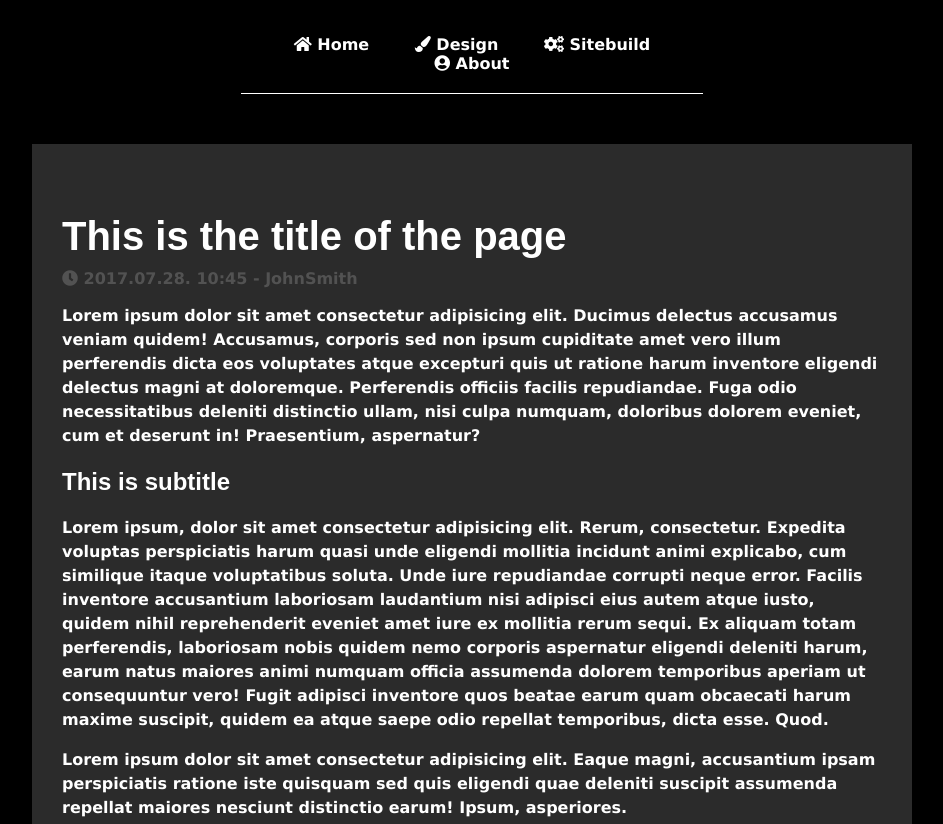
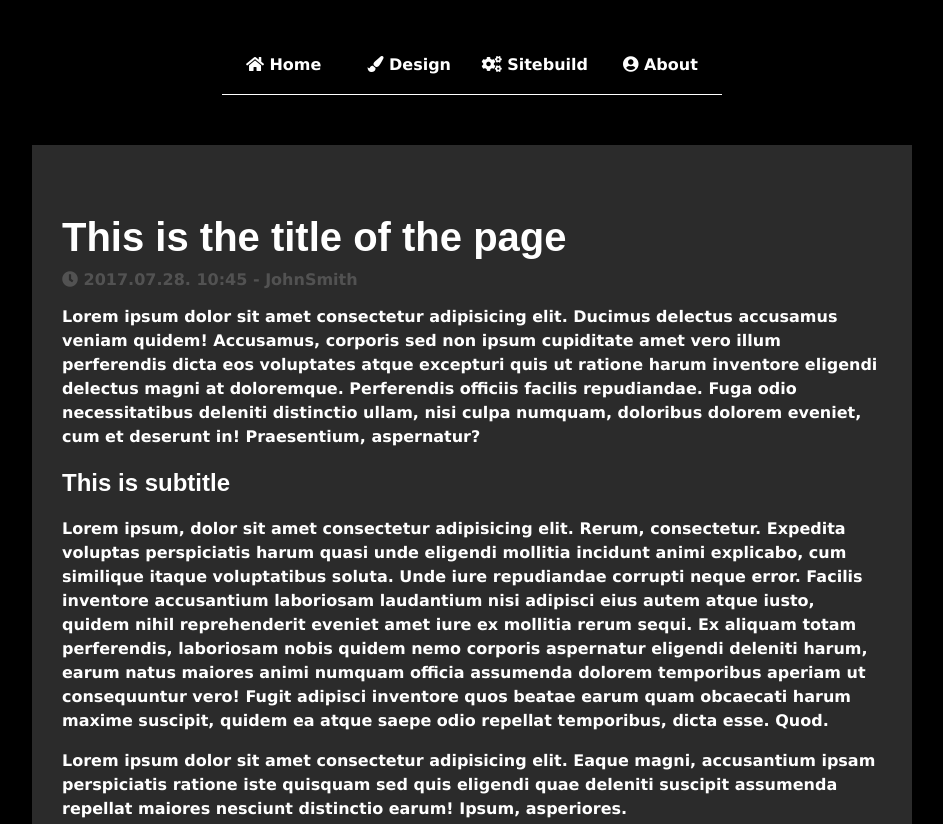
Before and after one commit to MoneyTalks92/minimal_blog, a plain HTML site: page index.html in a window 1280 px wide. Shown: the top 824 px of the page, without its empty margins (168-1111 px from the left). Drawn offline with Linux system fonts and the light colour scheme.

Commit message:
harmadik verzio

```diff
--- a/index.html
+++ b/index.html
@@ -15,20 +15,24 @@
     <nav class="main-menu-container">
         <ul class="main-menu">
             <li class="main-menu-item">
-                <i class="fas fa-home"></i>
-                <a>Home</a>
+                <a href="#">
+                    <i class="fas fa-home"></i>
+                    Home</a>
             </li>
             <li class="main-menu-item">
-                <i class="fas fa-paint-brush"></i>
-                <a>Design</a>
+                <a href="#">
+                    <i class="fas fa-paint-brush"></i>
+                    Design</a>
             </li>
             <li class="main-menu-item">
-                <i class="fas fa-cogs"></i>
-                <a>Sitebuild</a>
+                <a href="#">
+                    <i class="fas fa-cogs"></i>
+                    Sitebuild</a>
             </li>
             <li class="main-menu-item">
-                <i class="fas fa-user-circle"></i>
-                <a>About</a>
+                <a href="#">
+                    <i class="fas fa-user-circle"></i>
+                    About</a>
             </li>
         </ul>
     </nav>
--- a/style.css
+++ b/style.css
@@ -6,22 +6,33 @@ body {
     margin: 0;
 }
 
+.main-menu-container {
+    padding-top: 35px;
+}
+
 .main-menu {
-    padding-top: 35px;
-    padding-bottom: 20px;
+    padding: 0;
     border-bottom: 1px solid white;
     text-align: center;
-    width: 33%;
+    width: 500px;
     margin: 0 auto;
 }
 
 .main-menu-item {
-    padding-right: 40px;
     display: inline-block;
 }
 
 .main-menu-item a {
     color: white;
+    text-decoration: none;
+    display: block;
+    width: 120px;
+    padding: 20px 0;
+}
+
+.main-menu-item a:hover {
+    color: white;
+    background-color: grey;
 }
 
 main {
```
